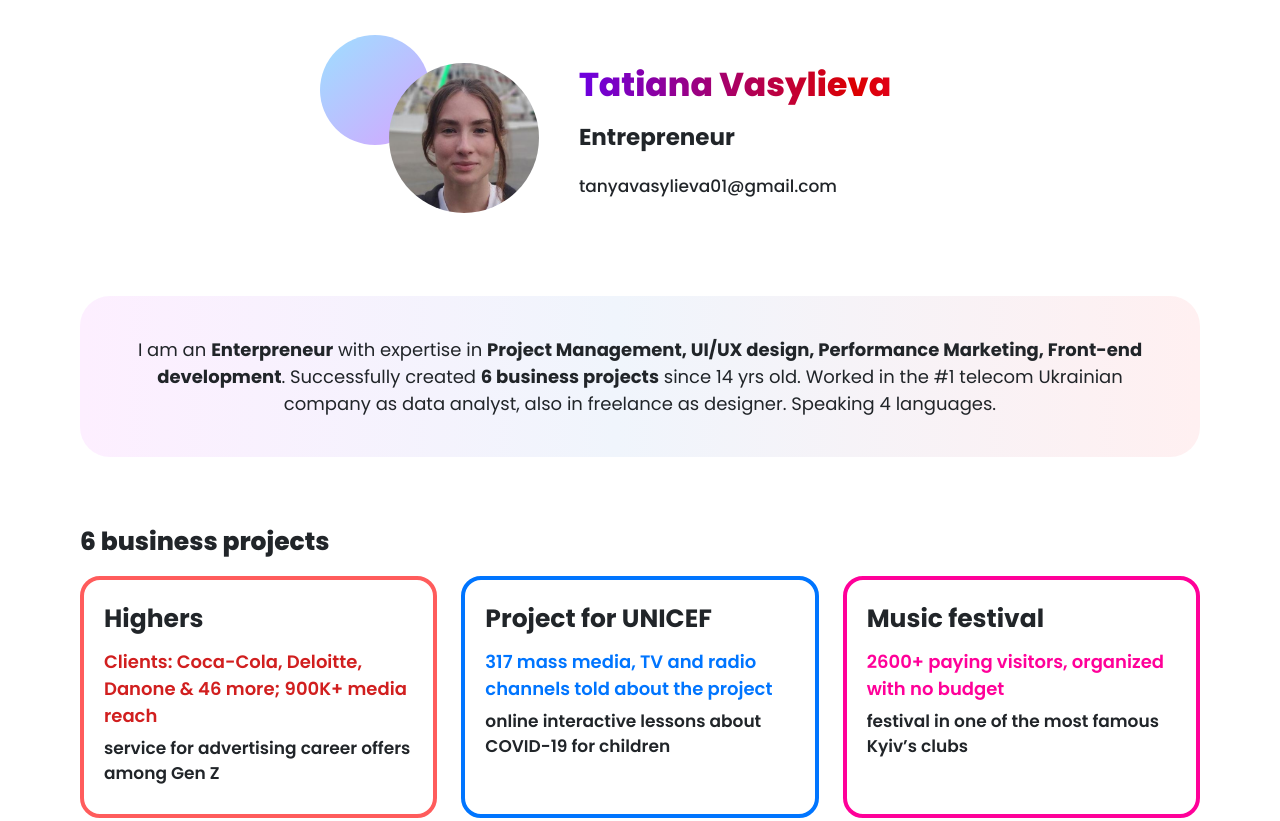
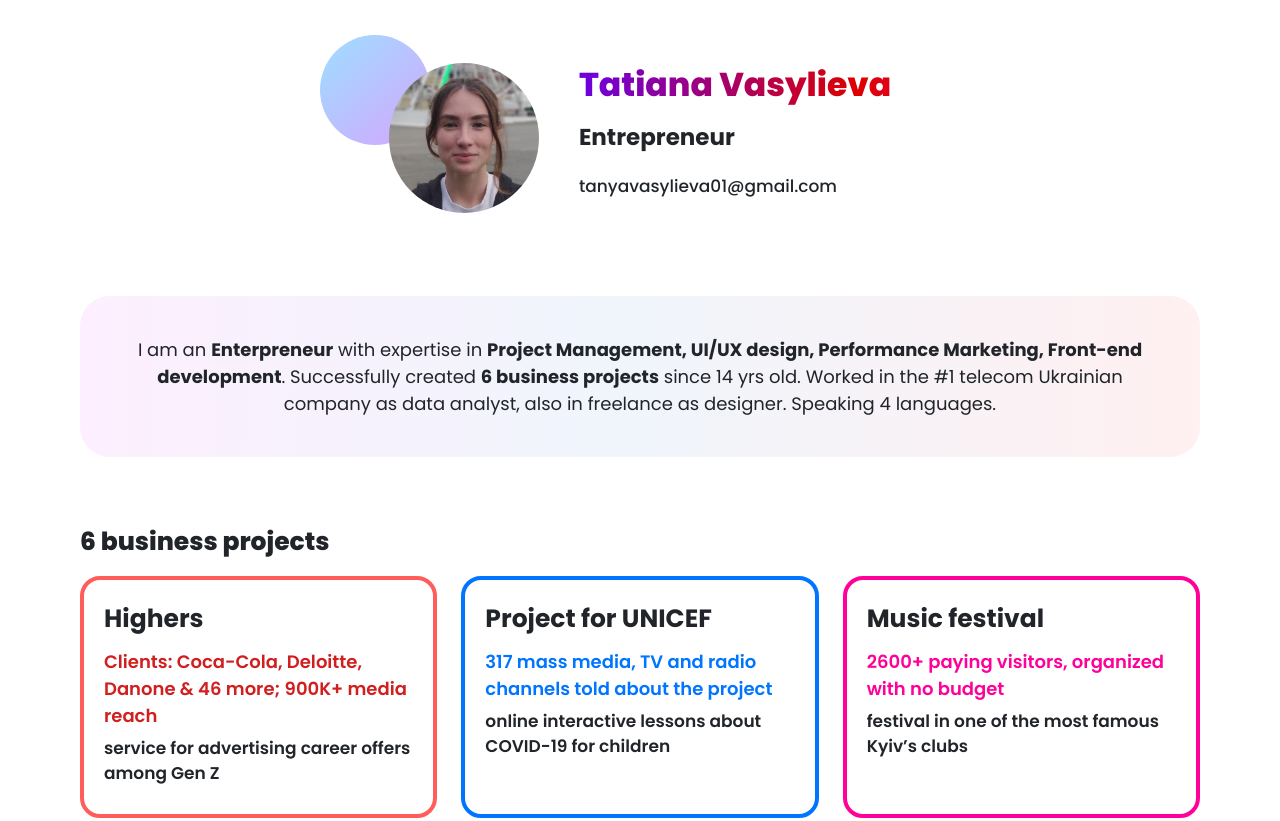
Before and after one commit to witchofcakes/tatianavasylievaresume, a React app: page / in a window 1280 px wide. Shown: the top 821 px of the page. Built offline with nearby package versions, Linux system fonts and the light colour scheme.

Commit message:
full website

```diff
--- a/src/stylesheets/landing.css
+++ b/src/stylesheets/landing.css
@@ -180,8 +180,8 @@
     background-position: center;
     background-repeat: no-repeat;
     z-index: 1;
-    background-size: 110%;
-    background-position-y: -50px;
+    background-size: 100%;
+    background-position-y: -45px;
 }
 
 .about-me-block{
```
Also changed, not shown: 1 other file.
